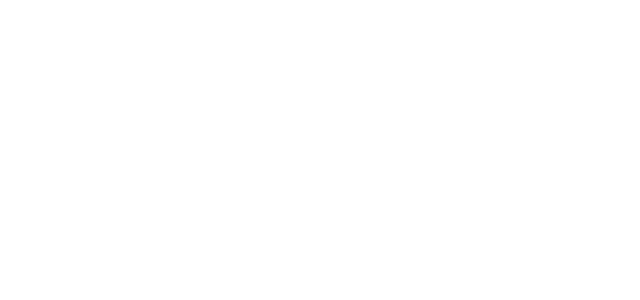
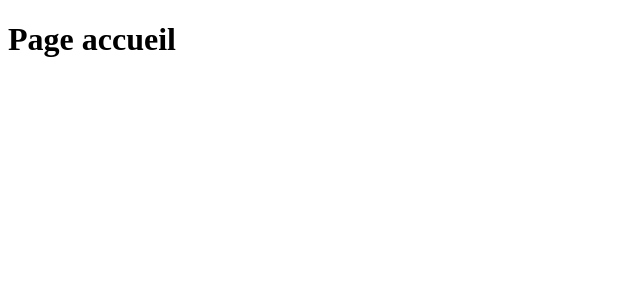
Before and after one commit to Julesc002/Portfolio, a React (Create React App) app: page / in a window 1280 px wide. Before the commit this address had no page. Shown: the top 300 px of the page, without its empty margins (0-640 px from the left). Built offline with nearby package versions, Linux system fonts and the light colour scheme.

Commit message:
nouveau test url

```diff
--- a/src/App.js
+++ b/src/App.js
@@ -1,12 +1,11 @@
 import React from 'react';
 import { Route, Routes } from 'react-router-dom';
-
 import Accueil from './pages/Accueil';
 
 const App = () => {
   return (
     <Routes>
-      <Route path='/Portfolio' element={<Accueil />} />
+      <Route path='/' element={<Accueil />} />
     </Routes>
   );
 };
--- a/src/index.js
+++ b/src/index.js
@@ -1,13 +1,13 @@
 import React from 'react';
-import ReactDOM from 'react-dom/client';
-import { BrowserRouter } from 'react-router-dom';
+import ReactDOM from 'react-dom';
+import { HashRouter } from 'react-router-dom';
 import App from './App';
 
 const root = ReactDOM.createRoot(document.getElementById('root'));
 root.render(
   <React.StrictMode>
-    <BrowserRouter>
-        <App />
-    </BrowserRouter>
+    <HashRouter>
+      <App />
+    </HashRouter>
   </React.StrictMode>
 );
```
